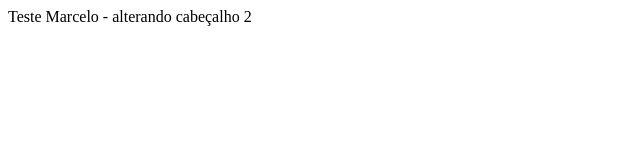
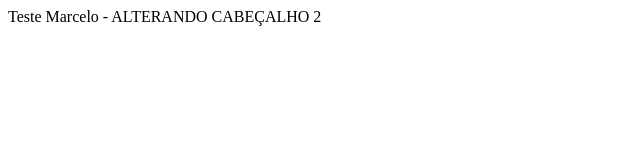
Before and after one commit to joaossa/AluraGithub, a plain HTML site: page index.html in a window 1280 px wide. Shown: the whole page, without its empty margins (0-640 px from the left). Drawn offline with Linux system fonts and the light colour scheme.

Commit message:
título com letra maiúscula

```diff
--- a/index.html
+++ b/index.html
@@ -1 +1 @@
-<p>Teste Marcelo - alterando cabeçalho 2</p>
+<p>Teste Marcelo - ALTERANDO CABEÇALHO 2</p>
```
